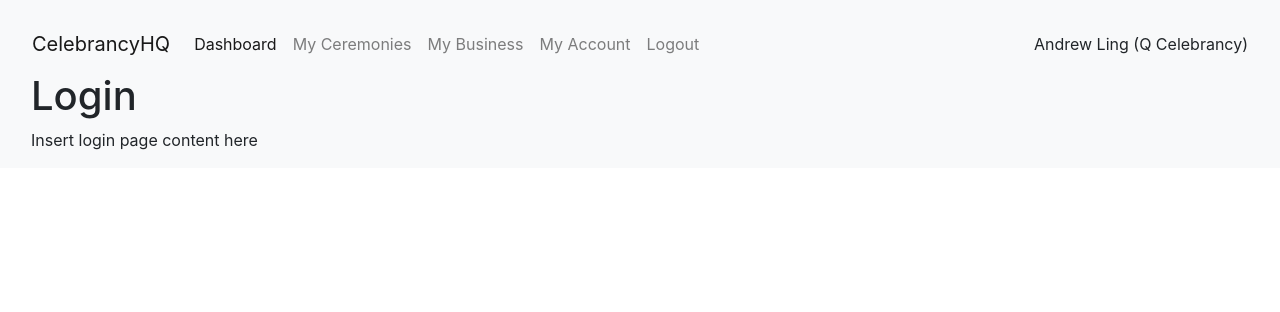
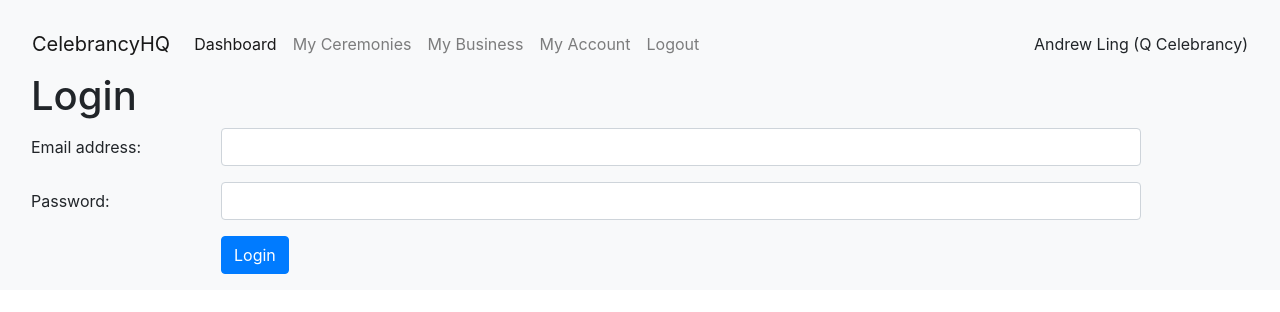
Before and after one commit to tahleegrace/CelebrancyHQ, a React (Create React App) app in the folder CelebrancyHQ.UI/: page /login in a window 1280 px wide. Shown: the top 312 px of the page. Built offline with nearby package versions, Linux system fonts and the light colour scheme.

Commit message:
CHQ-2: Added email address and password fields to login page.

```diff
--- a/CelebrancyHQ.UI/src/pages/login/login.tsx
+++ b/CelebrancyHQ.UI/src/pages/login/login.tsx
@@ -9,7 +9,33 @@ export class Login extends React.Component<LoginProps, LoginState> {
         return (
             <main>
                 <h1>Login</h1>
-                <div>Insert login page content here</div>
+                <form id="login-form">
+                    <div className="container-fluid p-0">
+                        <div className="row form-group">
+                            <div className="col-2">
+                                <label htmlFor="email-address" className="col-form-label">Email address:</label>
+                            </div>
+                            <div className="col-10">
+                                <input id="email-address" type="email" className="form-control" />
+                            </div>
+                        </div>
+                        <div className="row form-group">
+                            <div className="col-2">
+                                <label htmlFor="password" className="col-form-label">Password:</label>
+                            </div>
+                            <div className="col-10">
+                                <input id="password" type="password" className="form-control" />
+                            </div>
+                        </div>
+                        <div className="row">
+                            <div className="col-2">
+                            </div>
+                            <div className="col-10">
+                                <button type="submit" className="btn btn-primary">Login</button>
+                            </div>
+                        </div>
+                    </div>
+                </form>
             </main>
         );
     }
```
